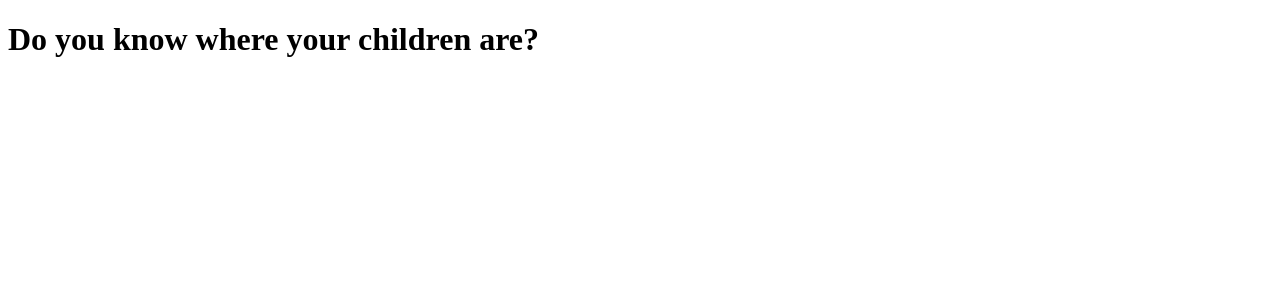
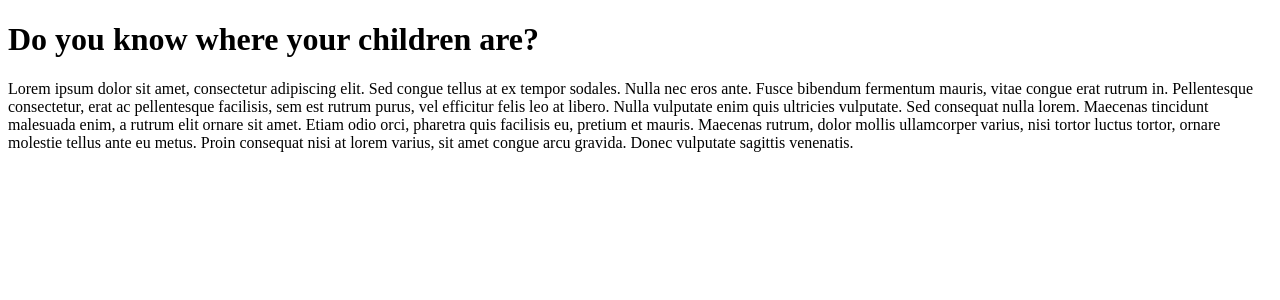
Before and after one commit to betternode/ngcli, an Angular app: page / in a window 1280 px wide. Shown: the top 300 px of the page. Built offline with nearby package versions, Linux system fonts and the light colour scheme.

Commit message:
add a body

```diff
--- a/src/app/app.component.html
+++ b/src/app/app.component.html
@@ -1,3 +1,6 @@
 <h1>
   {{title}}
 </h1>
+<p>
+  {{body}}
+</p>
--- a/src/app/app.component.ts
+++ b/src/app/app.component.ts
@@ -7,4 +7,5 @@ import { Component } from '@angular/core';
 })
 export class AppComponent {
   title = 'Do you know where your children are?';
+  body = 'Lorem ipsum dolor sit amet, consectetur adipiscing elit. Sed congue tellus at ex tempor sodales. Nulla nec eros ante. Fusce bibendum fermentum mauris, vitae congue erat rutrum in. Pellentesque consectetur, erat ac pellentesque facilisis, sem est rutrum purus, vel efficitur felis leo at libero. Nulla vulputate enim quis ultricies vulputate. Sed consequat nulla lorem. Maecenas tincidunt malesuada enim, a rutrum elit ornare sit amet. Etiam odio orci, pharetra quis facilisis eu, pretium et mauris. Maecenas rutrum, dolor mollis ullamcorper varius, nisi tortor luctus tortor, ornare molestie tellus ante eu metus. Proin consequat nisi at lorem varius, sit amet congue arcu gravida. Donec vulputate sagittis venenatis.';
 }
```
